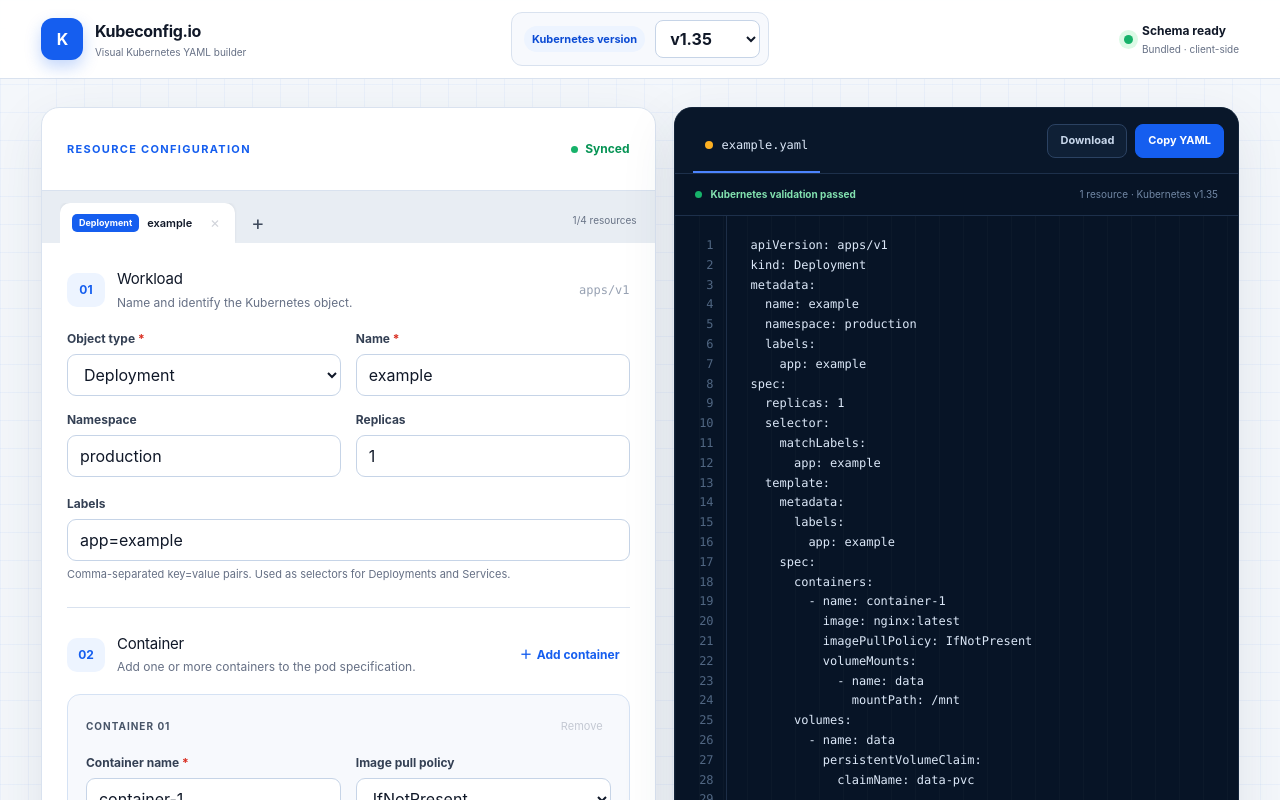
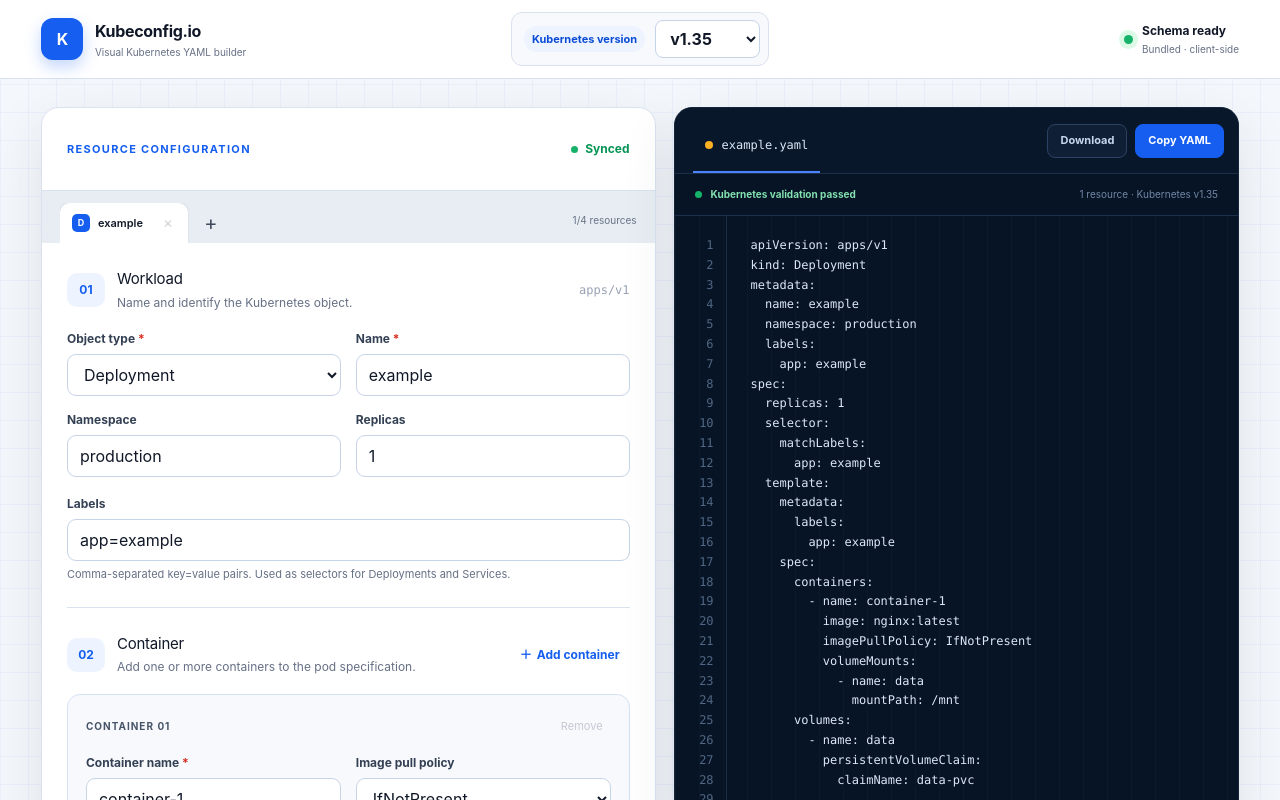
Before and after one commit to angapov/kubeconfig.io, a Next.js app: page / in a window 1280 px wide. Shown: the top 800 px of the page. Built offline with nearby package versions, Linux system fonts and the light colour scheme.

Commit message:
Use abbreviated resource tab badges

```diff
--- a/app/globals.css
+++ b/app/globals.css
@@ -260,8 +260,8 @@ summary:focus-visible {
 
 .resource-tab {
   position: relative;
-  min-width: 175px;
-  max-width: 235px;
+  min-width: 128px;
+  max-width: 190px;
   height: 40px;
   display: flex;
   align-items: stretch;
@@ -306,8 +306,8 @@ summary:focus-visible {
 }
 
 .resource-tab-select > b {
+  width: 18px;
   height: 18px;
-  padding: 0 7px;
   display: grid;
   place-items: center;
   flex: 0 0 auto;
@@ -316,7 +316,6 @@ summary:focus-visible {
   background: var(--blue);
   font-size: 9px;
   font-weight: 750;
-  white-space: nowrap;
 }
 
 .resource-tab-select > span {
--- a/app/page.tsx
+++ b/app/page.tsx
@@ -6,6 +6,14 @@ import { validateManifestFields } from "./validation";
 type ResourceKind = "Deployment" | "Pod" | "Service" | "Job" | "CronJob";
 type Protocol = "TCP" | "UDP" | "SCTP";
 type VolumeType = "emptyDir" | "configMap" | "secret" | "persistentVolumeClaim";
+
+const RESOURCE_KIND_ABBREVIATIONS: Record<ResourceKind, string> = {
+  CronJob: "CJ",
+  Deployment: "D",
+  Pod: "P",
+  Job: "J",
+  Service: "S",
+};
 
 type PortField = {
   id: number;
@@ -712,7 +720,7 @@ export default function Home() {
                       title={`${resource.kind}: ${resource.name || `Resource ${index + 1}`}`}
                       onClick={() => setActiveResourceId(resource.id)}
                     >
-                      <b aria-hidden="true">{resource.kind}</b>
+                      <b aria-hidden="true">{RESOURCE_KIND_ABBREVIATIONS[resource.kind]}</b>
                       <span>{resource.name || `Resource ${index + 1}`}</span>
                       {tabErrorCount > 0 && <i title={`${tabErrorCount} validation errors`} />}
                     </button>
```
